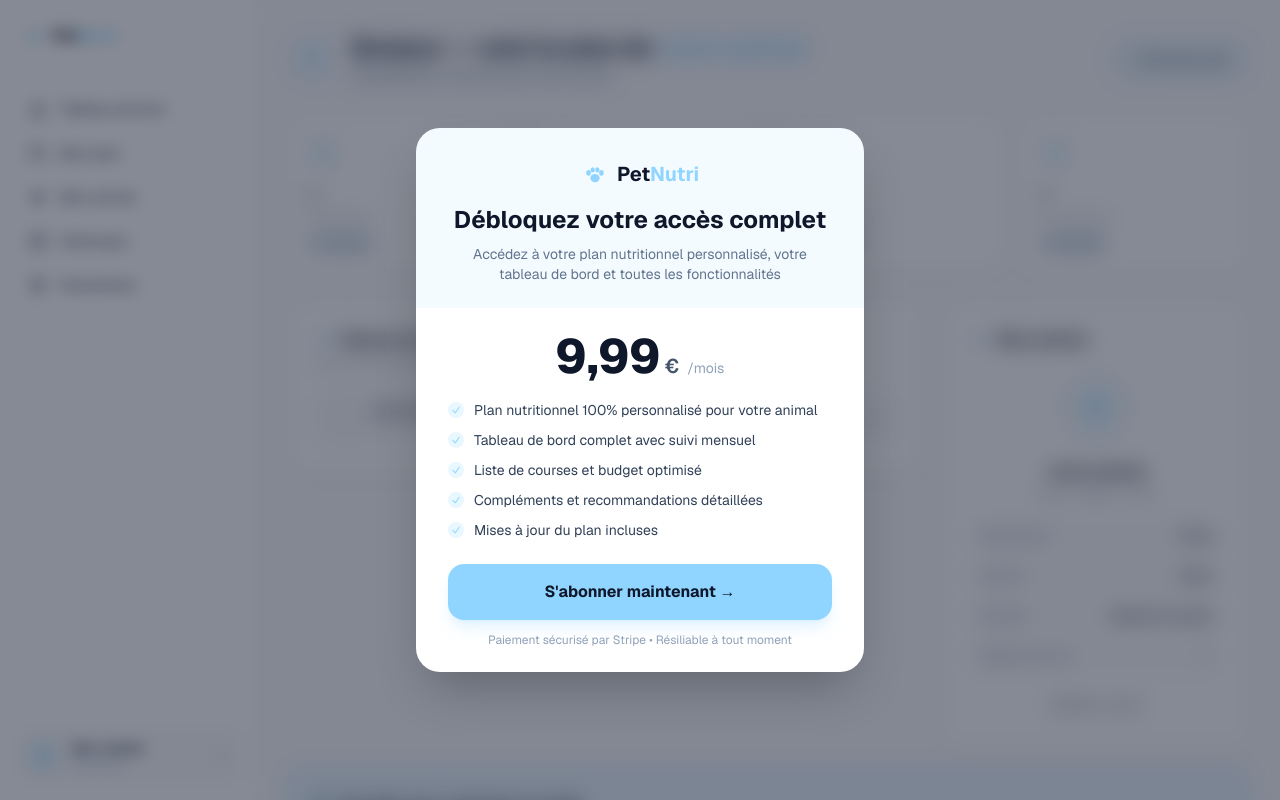
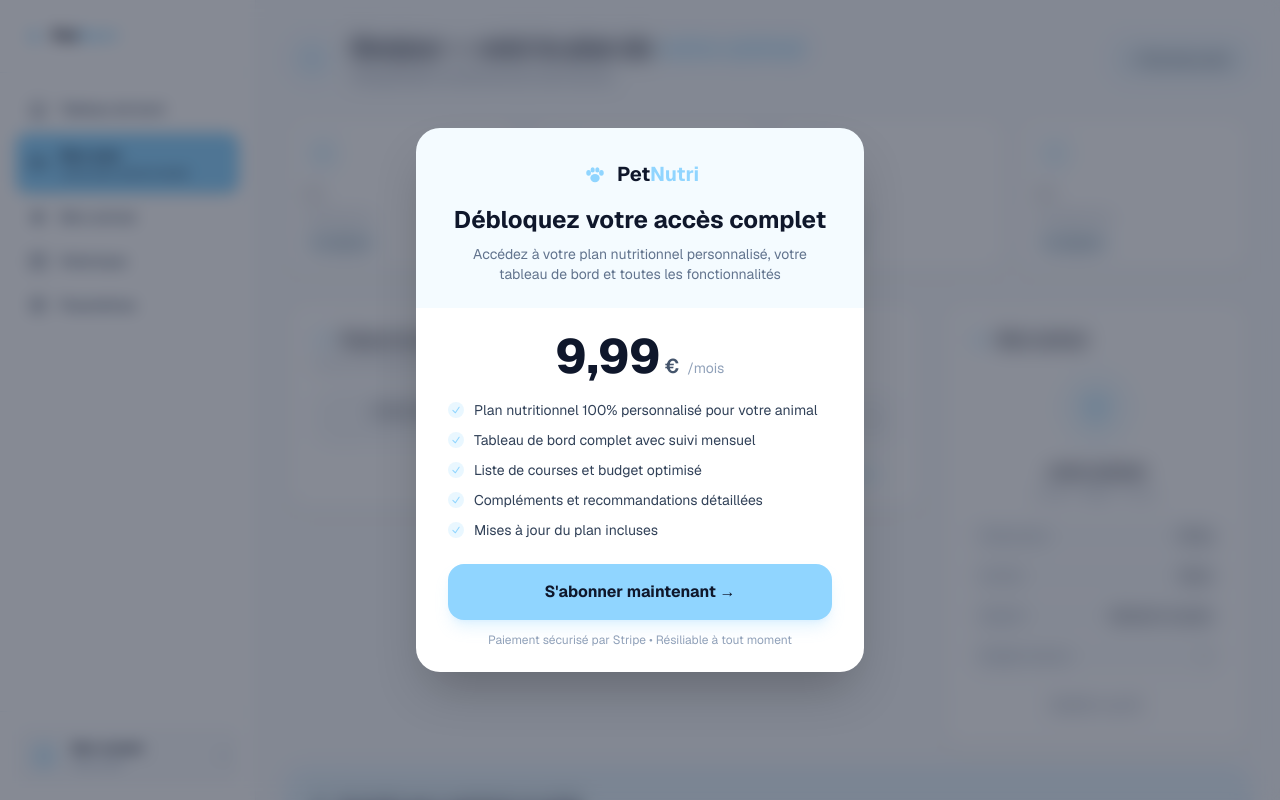
Before and after one commit to paulhunerblaes-eng/paw-nutrition, a Next.js app: page /dashboard in a window 1280 px wide. Shown: the top 800 px of the page. Built offline with nearby package versions, Linux system fonts and the light colour scheme; no server answers.

Commit message:
Fix medical warning text

```diff
--- a/app/dashboard/layout.tsx
+++ b/app/dashboard/layout.tsx
@@ -10,11 +10,11 @@
 import { SubscriptionGate } from "../_components/SubscriptionGate";
 
 const navItems = [
-  { href: "/dashboard", Icon: HomeIcon, label: "Tableau de bord" },
-  { href: "/dashboard/plan", Icon: FoodBowlIcon, label: "Mon plan" },
-  { href: "/dashboard/animal", Icon: PawPrintIcon, label: "Mon animal" },
-  { href: "/dashboard/historique", Icon: CalendarIcon, label: "Historique" },
-  { href: "/dashboard/parametres", Icon: SettingsIcon, label: "Paramètres" },
+  { href: "/dashboard", Icon: HomeIcon, label: "Tableau de bord", featured: false },
+  { href: "/dashboard/plan", Icon: FoodBowlIcon, label: "Mon plan", featured: true },
+  { href: "/dashboard/animal", Icon: PawPrintIcon, label: "Mon animal", featured: false },
+  { href: "/dashboard/historique", Icon: CalendarIcon, label: "Historique", featured: false },
+  { href: "/dashboard/parametres", Icon: SettingsIcon, label: "Paramètres", featured: false },
 ];
 
 export default function DashboardLayout({
@@ -39,8 +39,20 @@
         {/* Nav items */}
         <nav className="p-4">
           <ul className="space-y-1">
-            {navItems.map(({ href, Icon, label }) => (
+            {navItems.map(({ href, Icon, label, featured }) => (
               <li key={href}>
+                {featured ? (
+                  <Link
+                    href={href}
+                    className="flex items-center gap-3 rounded-xl bg-petblue px-3 py-3 shadow-sm transition-colors hover:bg-petblue/80"
+                  >
+                    <Icon className="h-5 w-5 flex-shrink-0 text-slate-800" />
+                    <div>
+                      <p className="text-sm font-semibold text-slate-800">{label}</p>
+                      <p className="text-xs font-normal text-slate-700">Votre plan personnalisé</p>
+                    </div>
+                  </Link>
+                ) : (
                   <Link
                     href={href}
                     className="flex items-center gap-3 rounded-xl px-3 py-2.5 text-sm font-medium text-slate-600 transition-colors hover:bg-petblue/10 hover:text-slate-900"
@@ -48,6 +60,7 @@
                     <Icon className="h-5 w-5" />
                     {label}
                   </Link>
+                )}
               </li>
             ))}
           </ul>
--- a/app/dashboard/page.tsx
+++ b/app/dashboard/page.tsx
@@ -311,6 +311,14 @@
                 );
               })}
             </div>
+            <div className="mt-4 flex justify-end">
+              <Link
+                href="/dashboard/plan"
+                className="text-sm font-medium text-petblue hover:underline"
+              >
+                Voir le plan nutritionnel complet →
+              </Link>
+            </div>
           </div>
         </div>
 
```
Lines whose indentation alone changed are shown as unchanged.
